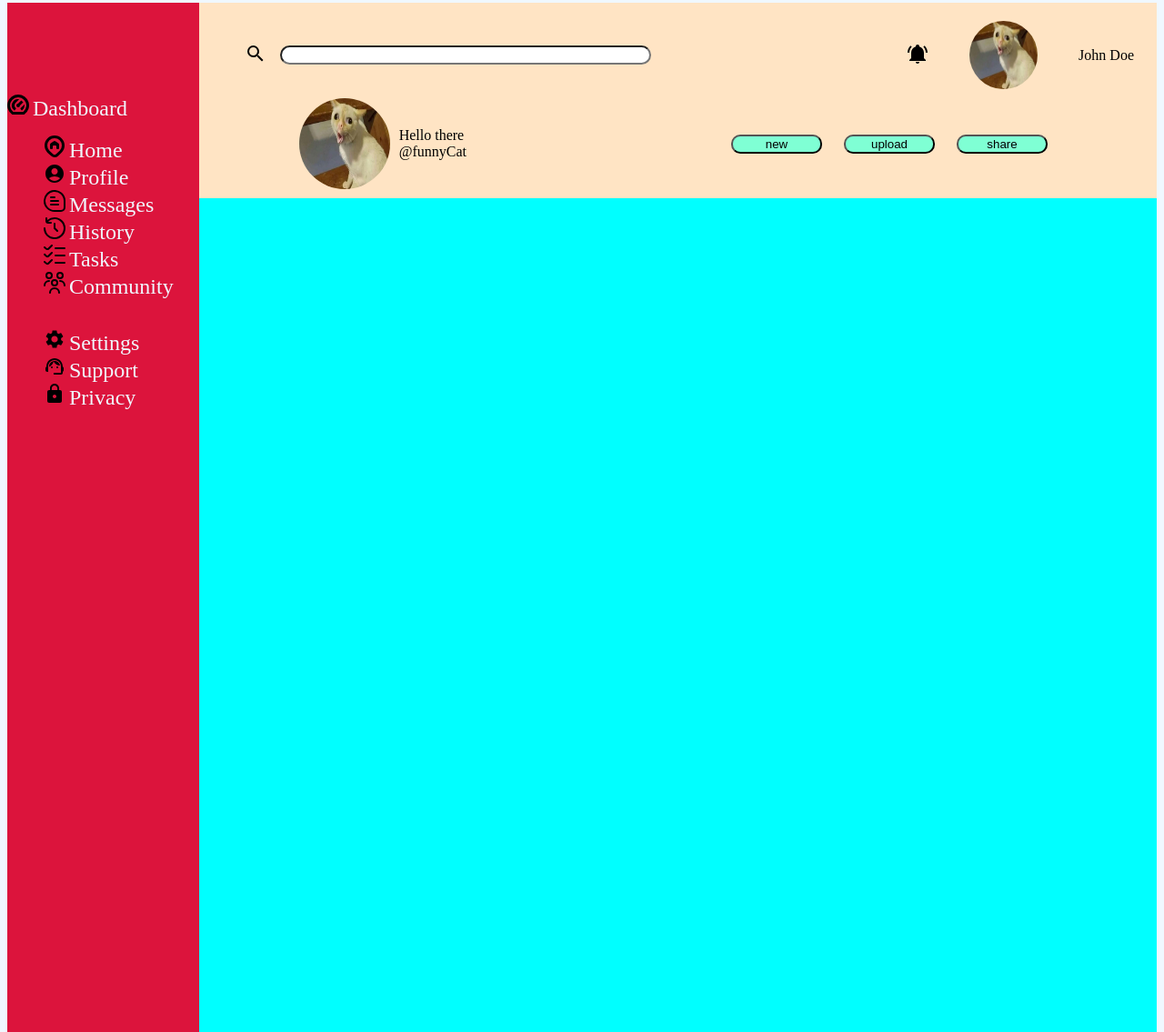
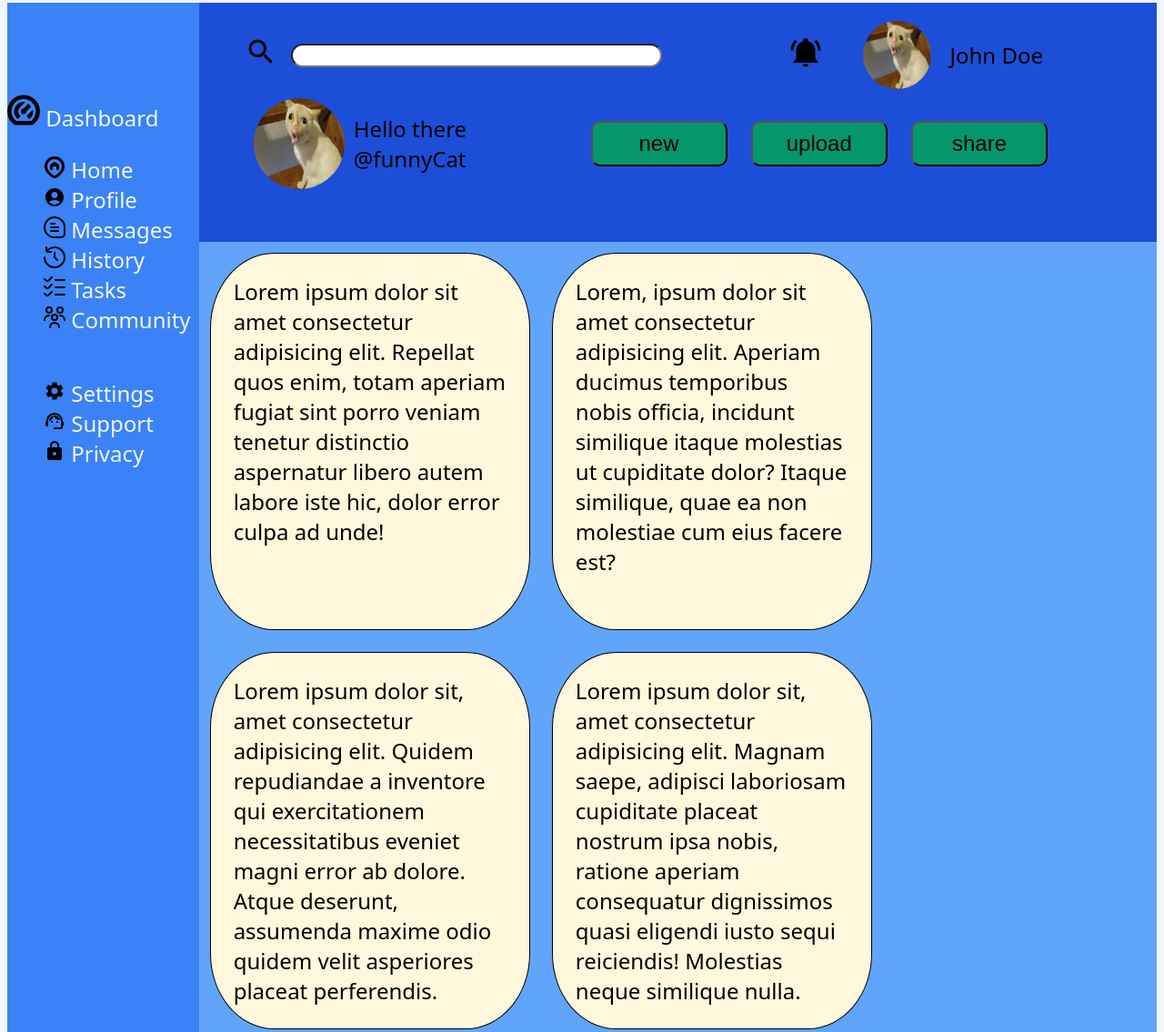
Before and after one commit to Axizeaus/project-admin-dashboard, a plain HTML site: page index.html in a window 1280 px wide. Shown: the part 5-1140 px from the top of the page at 91% size. Drawn offline with Linux system fonts and the light colour scheme.

Commit message:
finished laying out main content

```diff
--- a/index.html
+++ b/index.html
@@ -12,7 +12,7 @@
       <div class="searchbar">
         <div class="align1">
           <div class="search-icon">
-            <svg style="width: 24px; height: 24px" viewBox="0 0 24 24">
+            <svg style="width: 36px; height: 36px" viewBox="0 0 24 24">
               <path
                 fill="currentColor"
                 d="M9.5,3A6.5,6.5 0 0,1 16,9.5C16,11.11 15.41,12.59 14.44,13.73L14.71,14H15.5L20.5,19L19,20.5L14,15.5V14.71L13.73,14.44C12.59,15.41 11.11,16 9.5,16A6.5,6.5 0 0,1 3,9.5A6.5,6.5 0 0,1 9.5,3M9.5,5C7,5 5,7 5,9.5C5,12 7,14 9.5,14C12,14 14,12 14,9.5C14,7 12,5 9.5,5Z"
@@ -23,7 +23,7 @@
         </div>
         <div class="align2">
           <div class="noti">
-            <svg style="width: 24px; height: 24px" viewBox="0 0 24 24">
+            <svg style="width: 36px; height: 36px" viewBox="0 0 24 24">
               <path
                 fill="currentColor"
                 d="M21,19V20H3V19L5,17V11C5,7.9 7.03,5.17 10,4.29C10,4.19 10,4.1 10,4A2,2 0 0,1 12,2A2,2 0 0,1 14,4C14,4.1 14,4.19 14,4.29C16.97,5.17 19,7.9 19,11V17L21,19M14,21A2,2 0 0,1 12,23A2,2 0 0,1 10,21M19.75,3.19L18.33,4.61C20.04,6.3 21,8.6 21,11H23C23,8.07 21.84,5.25 19.75,3.19M1,11H3C3,8.6 3.96,6.3 5.67,4.61L4.25,3.19C2.16,5.25 1,8.07 1,11Z"
@@ -52,9 +52,9 @@
       <div class="dashboard">
         <svg
           id="Layer_1"
-        height="24"
+          height="36"
           viewBox="0 0 24 24"
-        width="24"
+          width="36"
           xmlns="http://www.w3.org/2000/svg"
           data-name="Layer 1"
         >
@@ -62,9 +62,7 @@
             d="m12 1a11.945 11.945 0 0 0 -6.859 21.728l.387.272h12.944l.387-.272a11.945 11.945 0 0 0 -6.859-21.728zm5.5 19h-11a8.95 8.95 0 1 1 11 0zm-3.511-6.921a2 2 0 1 1 -2.182-2.06l3.6-3.605 2.121 2.121zm-4.283 3.193-1.725 2.456a6.986 6.986 0 0 1 5.2-12.62l-4.172 4.263a3.965 3.965 0 0 0 .7 5.9zm9.294-3.272a7.013 7.013 0 0 1 -2.981 5.728l-1.725-2.456c.316-.222 4.584-4.544 4.584-4.544a6.926 6.926 0 0 1 .122 1.272z"
           />
         </svg>
-      <a href="#">
-        Dashboard
-      </a>
+        <a href="#"> Dashboard </a>
       </div>
       <ul>
         <li>
@@ -231,9 +229,47 @@
       </ul>
     </div>
     <div class="main-content">
-      <div class="projects"></div>
+      <div class="projects">
+        <div class="project1">
+          Lorem ipsum dolor sit amet consectetur adipisicing elit. Repellat quos
+          enim, totam aperiam fugiat sint porro veniam tenetur distinctio
+          aspernatur libero autem labore iste hic, dolor error culpa ad unde!
+        </div>
+        <div class="project2">
+          Lorem, ipsum dolor sit amet consectetur adipisicing elit. Aperiam
+          ducimus temporibus nobis officia, incidunt similique itaque molestias
+          ut cupiditate dolor? Itaque similique, quae ea non molestiae cum eius
+          facere est?
+        </div>
+        <div class="project3">
+          Lorem ipsum dolor sit, amet consectetur adipisicing elit. Quidem
+          repudiandae a inventore qui exercitationem necessitatibus eveniet
+          magni error ab dolore. Atque deserunt, assumenda maxime odio quidem
+          velit asperiores placeat perferendis.
+        </div>
+        <div class="project4">
+          Lorem ipsum dolor sit, amet consectetur adipisicing elit. Magnam
+          saepe, adipisci laboriosam cupiditate placeat nostrum ipsa nobis,
+          ratione aperiam consequatur dignissimos quasi eligendi iusto sequi
+          reiciendis! Molestias neque similique nulla.
+        </div>
+        <div class="project5">
+          Lorem ipsum dolor sit amet consectetur adipisicing elit. Repellat
+          doloremque doloribus ullam consequatur, non atque dolorem! Quae illo
+          ut impedit? Nulla consequatur, unde harum facere id tempora quae
+          voluptatem eaque!
+        </div>
+        <div class="project6">
+          Lorem ipsum dolor sit amet consectetur adipisicing elit. Modi,
+          dolorem, exercitationem ad, illum iure voluptas at vel dicta quae
+          natus numquam iusto. A voluptas quam magnam odit corporis placeat
+          velit?
+        </div>
+      </div>
+      <div class="a-t">
         <div class="announcements"></div>
         <div class="trending"></div>
       </div>
+    </div>
   </body>
 </html>
--- a/style.css
+++ b/style.css
@@ -4,22 +4,44 @@ body{
     grid-template-rows: 1fr 5fr;
     background-color: aliceblue;
     box-sizing: border-box;
+    font-size: x-large;
+    font-family: system-ui, -apple-system, BlinkMacSystemFont, 'Segoe UI', Roboto, Oxygen, Ubuntu, Cantarell, 'Open Sans', 'Helvetica Neue', sans-serif;
 }
 
 header{
     grid-column: 2;
-    background-color: bisque;
+    background-color: #1D4ED8;
 }
 
 .sidebar{
     grid-row: 1/-1;
-    background-color: crimson;
+    background-color: #3B82F6;
 }
 
 
 .main-content{
-    background-color: aqua;
+    background-color: #60A5FA;
     grid-column: 2 / 3 ;
+    display: grid;
+    grid-template-columns: 5fr 2fr;
+}
+
+.projects {
+    grid-column: 1;
+    background-color: #60A5FA;
+
+    display: grid;
+    overflow: auto;
+    grid-template-rows: repeat(3,1fr);
+    grid-template-columns: repeat(auto-fill, minmax(300px, 1fr));
+}
+
+.projects > div{
+    margin: 12px;
+    padding: 25px;
+    border: 1px solid black;
+    background-color: cornsilk;
+    border-radius: 20%;
 }
 
 .searchbar{
@@ -49,7 +71,6 @@ header{
     border-radius: 50%;
     height: 75px;
     width: 75px;
-    margin-right: 25px;
     padding: 20px;
 }
 
@@ -58,12 +79,13 @@ header{
 }
 
 .profilename{
-    margin-right: 25px;
+    margin-right: 125px;
 }
 
 #search-bar{
     border-radius: 50px;
     min-width: 400px;
+    min-height: 20px;
     margin-left: 15px;
 }
 
@@ -75,7 +97,7 @@ header{
     border-radius: 50%;
     width: 100px;
     height: 100px;
-    margin-left: 100px;
+    margin-left: 50px;
     grid-row: 1 / -1;
     padding: 10px;
 }
@@ -107,9 +129,15 @@ header{
 
 .buttons > button{
     border-radius: 10px;
-    background-color: aquamarine;
-    width: 100px;
+    background-color: #059669;
+    width: 150px;
+    height: 50px;
     margin-right: 20px;
+    font-size: x-large;
+}
+
+.buttons > button:hover{
+    opacity: 0.8;
 }
 
 .sidebar{
@@ -125,7 +153,6 @@ li {
 a {
     text-decoration: none;
     color: aliceblue;
-    font-size: x-large;
 }
 
 a:hover{
```
Lines whose indentation alone changed are shown as unchanged.
